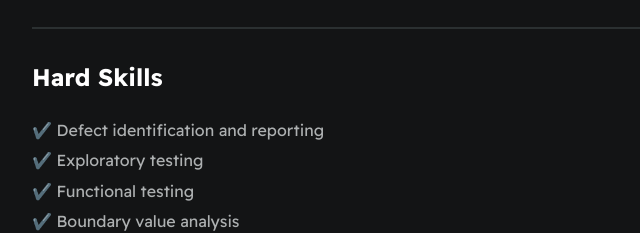
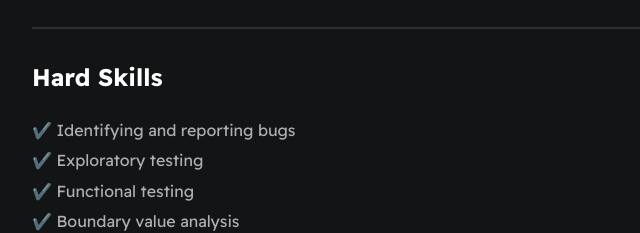
Before and after one commit to FlyWithMarie/Resume-Website, a plain HTML site: page index.html in a window 1280 px wide. Shown: the part 2367-2600 px from the top of the page, 274-914 px from the left. Drawn offline with Linux system fonts and the light colour scheme.

Commit message:
Resume update

```diff
--- a/index.html
+++ b/index.html
@@ -93,7 +93,7 @@
     <section class="section--page">
       <h2>Hard Skills</h2>
       <ul id="skills--list">
-        <li>✔️ Defect identification and reporting</li>
+        <li>✔️ Identifying and reporting bugs</li>
         <li>✔️ Exploratory testing</li>
         <li>✔️ Functional testing</li>
         <li>✔️ Boundary value analysis</li>
```
Also changed, not shown: 1 other file.
